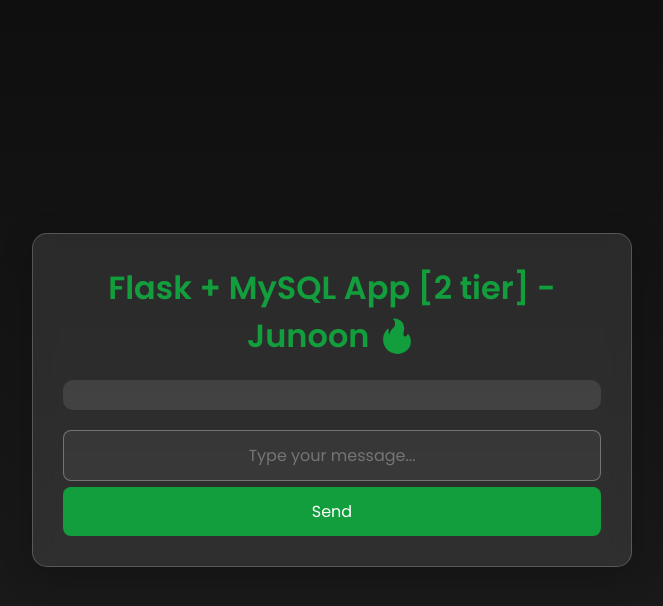
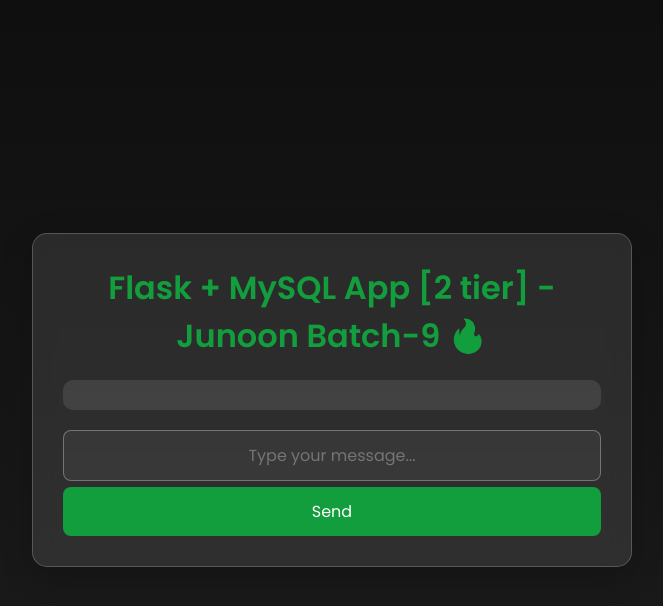
Before and after one commit to ankittripathidevs/two-tier-flask-app, a Flask app: page / in a window 1280 px wide. Shown: the top 606 px of the page, without its empty margins (308-971 px from the left). Run offline with Flask 2, Linux system fonts and the light colour scheme; data that the repository does not hold is empty; some libraries are stand-ins or nearby versions.

Commit message:
Update title in index.html for Batch-9

```diff
--- a/templates/index.html
+++ b/templates/index.html
@@ -134,7 +134,7 @@
 
   <body>
     <div class="container">
-      <h1>Flask + MySQL App [2 tier] - Junoon 🔥</h1>
+      <h1>Flask + MySQL App [2 tier] - Junoon Batch-9 🔥</h1>
 
       <div class="messages">
         {% for message in messages %}
```
